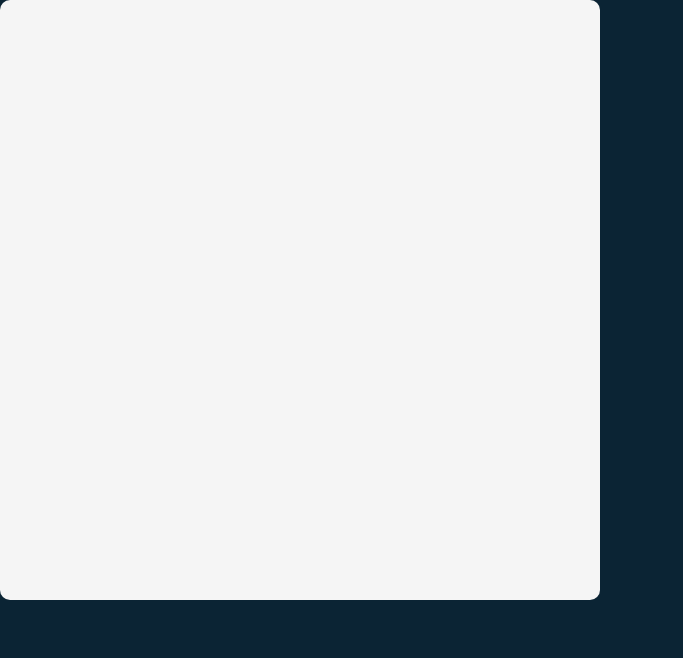
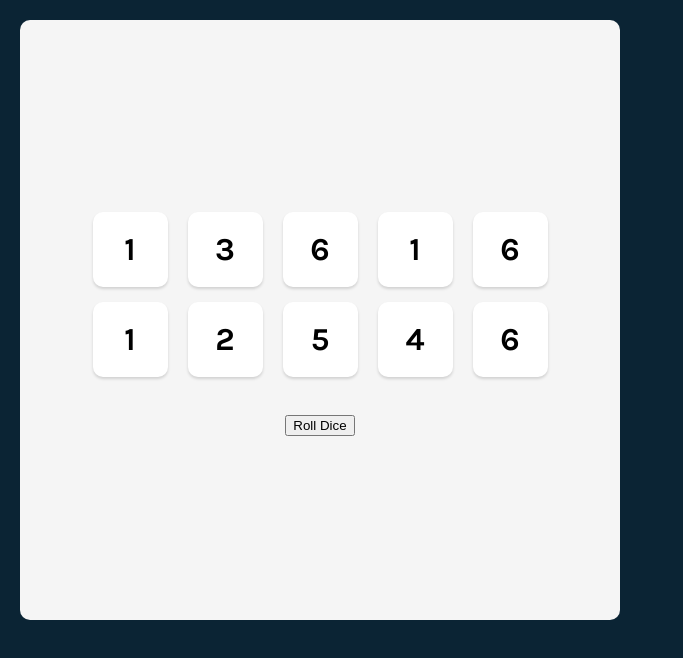
Before and after one commit to MetehanBayhan/tenzies, a React (Vite) app: page / in a window 1280 px wide. Shown: the top 658 px of the page, without its empty margins (0-683 px from the left). Built offline with nearby package versions, Linux system fonts and the light colour scheme.

Commit message:
roll button

```diff
--- a/src/App.jsx
+++ b/src/App.jsx
@@ -17,7 +17,12 @@ export default function App(){
   return (
     <main>
       <div className="die-wrapper">
-        {/* {diceArray} */}
+        {diceElements}
+      </div>
+      <div className="button-wrapper">
+        <button
+          onClick={() => setDice(allNewDice)}
+        >Roll Dice</button>
       </div>
     </main>
   )
--- a/src/index.css
+++ b/src/index.css
@@ -9,6 +9,7 @@ body {
   font-family: 'Inter', sans-serif;
   font-family: 'Karla', sans-serif;
   height: 100vh;
+  padding: 20px;
   /* display: flex;
   justify-content: center;
   align-items: center; */
@@ -20,6 +21,7 @@ main {
   border-radius: 10px;
   background-color: #F5F5F5;
   display: flex;
+  flex-direction: column;
   justify-content: center;
   align-items: center;
 
@@ -30,7 +32,9 @@ main {
   display: grid;
   grid-template: auto auto / repeat(5, auto);
   justify-content: center;
+  align-items: center;
   column-gap: 20px;
+
 }
 .die {
   width: 75px;
@@ -42,8 +46,13 @@ main {
   justify-content: center;
   align-items: center;
   cursor: pointer;
+
 }
 
 .die-number{
   font-size: 2rem;
 }
+
+.button-wrapper {
+  padding-top: 30px;
+}
```
